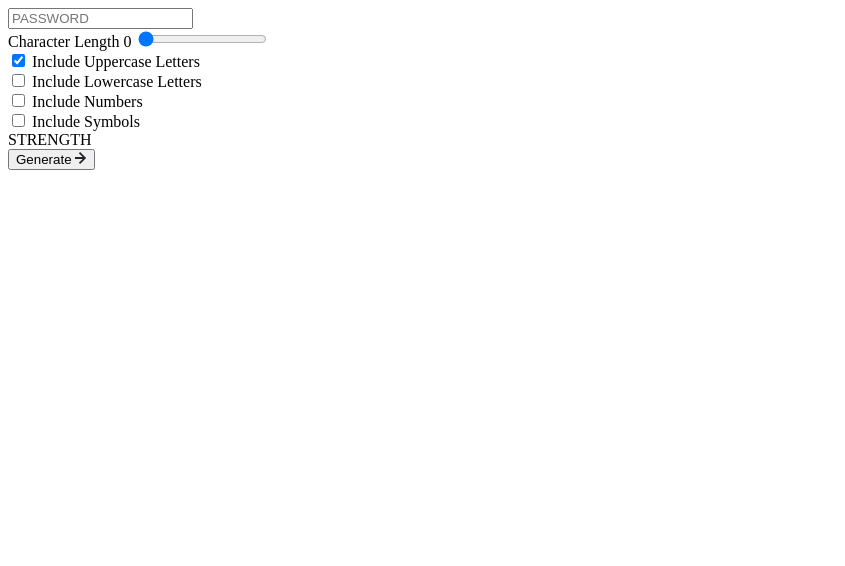
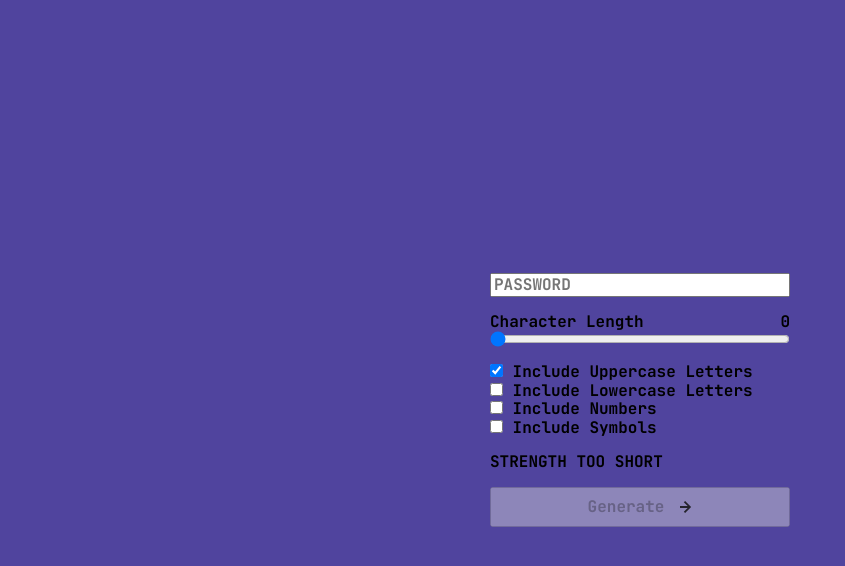
Before and after one commit to KarimTDiaz/generador-de-contrase-as, a website: page docs/index.html in a window 1280 px wide. Both pictures are taken after a click on the checkbox "Include Uppercase Letters". Shown: the whole page, without its empty margins (0-845 px from the left). Drawn offline with Linux system fonts and the light colour scheme.

Commit message:
Password generator

```diff
--- a/docs/index.html
+++ b/docs/index.html
@@ -11,7 +11,7 @@
       rel="stylesheet"
     />
     <!-- CAMBIAR POR styles.min.css al finalizar el proyecto -->
-    <!-- <link rel="stylesheet" href="css/styles.css" /> -->
+    <link rel="stylesheet" href="css/styles.css" />
     <title>Password Generator</title>
   </head>
 
@@ -19,9 +19,10 @@
     <main class="main">
       <div class="password-generator-container">
         <div class="password-final">
-          <input type="text" id="password-final-input" placeholder="PASSWORD" readonly>
+          <input type="text" id="password-final-input" placeholder="PASSWORD" readonly class="password-final__field">
         </div>
         <form id="form">
+          <div class="length-range-container">
           <label
             for="password-generator-range"
             class="password-generator-length"
@@ -33,6 +34,7 @@
               >0</span
             >
           </label>
+        </div>
           <input
             type="range"
             name="range"
--- a/docs/js/scripts.js
+++ b/docs/js/scripts.js
@@ -18,27 +18,44 @@ const symbols = '!"·$%&/()^*{-ª*^`¨´-.,=$';
 
 let passwordLength = 0
 let password = '';
-let checkedArray= [];
 
-
-/* const checked = () =>{
+const checked = () =>{
+    let newArray = [];
     for(const item of checkBoxes){
         if(item.checked){
-            checkedArray.push(item)
+            newArray.push(item)
         }
     }
-} */
+    return newArray
+}
 
+const strengthLevel = () => {
+    const checkedBoxes = checked()
 
-/* const strengthLevel = () => {
-    strengthLevelWord.textContent = '';
-    if(checkBoxes.length < 1){
-        strengthLevelWord.textContent='tooweak'
+    if(checkedBoxes.length === 0){
+        strengthLevelWord.textContent=''
+    }
+    if(checkedBoxes.length === 1){
+        strengthLevelWord.textContent='TOO WEAK'
+    }
+    if(checkedBoxes.length === 2){
+        strengthLevelWord.textContent='WEAK'
+    }
+    if(checkedBoxes.length === 3){
+        strengthLevelWord.textContent= 'MEDIUM'
+    }
+    if(checkedBoxes.length === 4){
+        strengthLevelWord.textContent= 'STRONG';
+    }
+    if(rangeElement.value < 5){
+        strengthLevelWord.textContent = 'TOO SHORT'
+        buttonGenerate.setAttribute('disabled' , true)
     }
 
-} */
-
-
+    if(checkBoxes.length === 0){
+        buttonGenerate.setAttribute('disabled' , true)
+    }
+}
 
 const createString = (length) =>{
     let newString = '';
@@ -47,18 +64,13 @@ const createString = (length) =>{
     }
     return newString
 }
-
-formElement.addEventListener('change', ev =>{
-    passwordLength = rangeElement.value
-    rangeElementText.textContent = passwordLength
-
+const growString = () => {
     const containsUpper = upperElement.checked;
     const containsLower = lowerElement.checked;
     const containsNumber = numberElement.checked;
     const containsSymbol = symbolElement.checked;
 
     password = ''
-
     if (containsUpper){
         password +=  alphabetUpperCase
     }
@@ -71,11 +83,17 @@ formElement.addEventListener('change', ev =>{
     if(containsSymbol) {
         password +=  symbols
     }
+}
 
+formElement.addEventListener('change', ev =>{
+    passwordLength = rangeElement.value
+    rangeElementText.textContent = passwordLength
+    checked()
+    strengthLevel()
+    growString()
 })
 
 formElement.addEventListener('submit', ev =>{
     ev.preventDefault()
     finalPassword.value = createString(rangeElement.value)
- /*    checked() */
 })
--- a/src/scss/blocks/body.scss
+++ b/src/scss/blocks/body.scss
@@ -1,4 +1,5 @@
 html {
+
 }
 body {
   max-width: 1440px;
--- /dev/null
+++ b/src/scss/blocks/password-fields.scss
@@ -0,0 +1,32 @@
+
+.password-generator-container{
+    width: 300px;
+}
+.password-final{
+    margin-bottom: 1rem;
+    &__field{
+        width: 100%;
+    }
+}
+.range{
+    width: 100%;
+    margin-bottom: 1rem;
+}
+.password-generator-length{
+    display: flex;
+    justify-content: space-between;
+    margin-left: auto;
+    margin-right: auto;
+}
+
+.button{
+    display: flex;
+    justify-content: center;
+    align-items: center;
+    gap: 1rem;
+    width: 100%;
+    height: 40px;
+}
+.strength{
+    padding: 1rem 0;
+}
--- a/src/scss/config/variables.scss
+++ b/src/scss/config/variables.scss
@@ -3,7 +3,7 @@
   --almost-white: #e6e5ea;
   --grey: #817d92;
   --dark-grey: #24232c;
-  --very-dark-grey: #18171f;
+  --very-dark-grey: #50449e;
 
   --fz-m: 1.125rem;
   --fz-l: 1.5rem;
--- a/src/scss/styles.scss
+++ b/src/scss/styles.scss
@@ -4,3 +4,4 @@
 @use 'blocks/body.scss';
 @use 'blocks/main.scss';
 @use 'blocks/buttons.scss';
+@use 'blocks/password-fields.scss';
```
Also changed, not shown: docs/css/styles.css (added).
